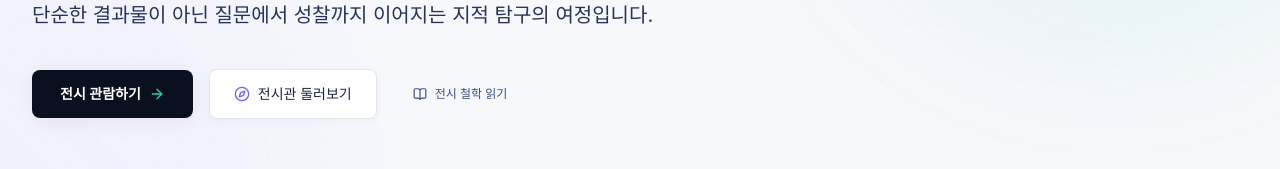
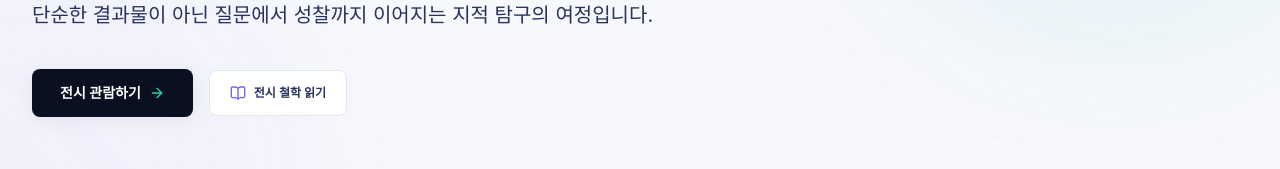
Before and after one commit to mellow211/gifted-project-exhibition, a Next.js app: page / in a window 1280 px wide. Shown: the part 381-550 px from the top of the page. Built offline with nearby package versions, Linux system fonts and the light colour scheme; no server answers; the database is empty.

Commit message:
refactor: remove redundant exhibition tour CTA button from Hero

```diff
--- a/components/home/HeroSection.tsx
+++ b/components/home/HeroSection.tsx
@@ -1,6 +1,6 @@
 import React from "react";
 import Link from "next/link";
-import { ArrowRight, Compass, Sparkles, BookOpen } from "lucide-react";
+import { ArrowRight, Sparkles, BookOpen } from "lucide-react";
 
 export const HeroSection: React.FC = () => {
   return (
@@ -52,18 +52,10 @@ export const HeroSection: React.FC = () => {
             </Link>
 
             <Link
-              href="#exhibition-hall"
-              className="inline-flex items-center gap-2 px-6 py-3.5 rounded-lg bg-white text-navy-700 text-sm font-medium border border-surface-border hover:border-navy-300 shadow-subtle hover:bg-surface-muted transition-all"
+              href="/about"
+              className="inline-flex items-center gap-2 px-5 py-3.5 text-xs font-semibold text-navy-600 hover:text-primary transition-colors border border-surface-border rounded-lg hover:border-navy-300 bg-white"
             >
-              <Compass className="w-4 h-4 text-primary" />
-              <span>전시관 둘러보기</span>
-            </Link>
-
-            <Link
-              href="/about"
-              className="inline-flex items-center gap-2 px-5 py-3.5 text-xs font-medium text-navy-500 hover:text-primary transition-colors"
-            >
-              <BookOpen className="w-3.5 h-3.5" />
+              <BookOpen className="w-4 h-4 text-primary" />
               <span>전시 철학 읽기</span>
             </Link>
           </div>
```
